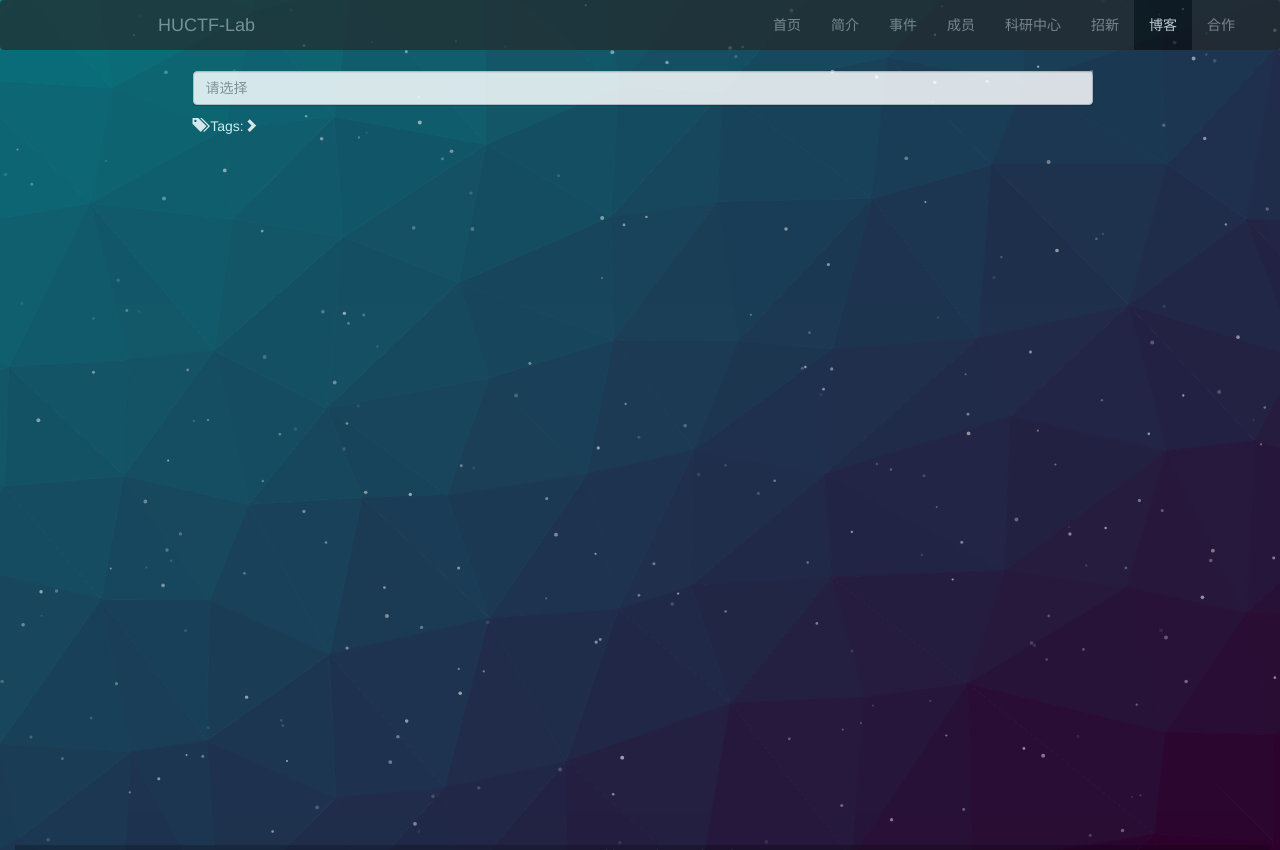
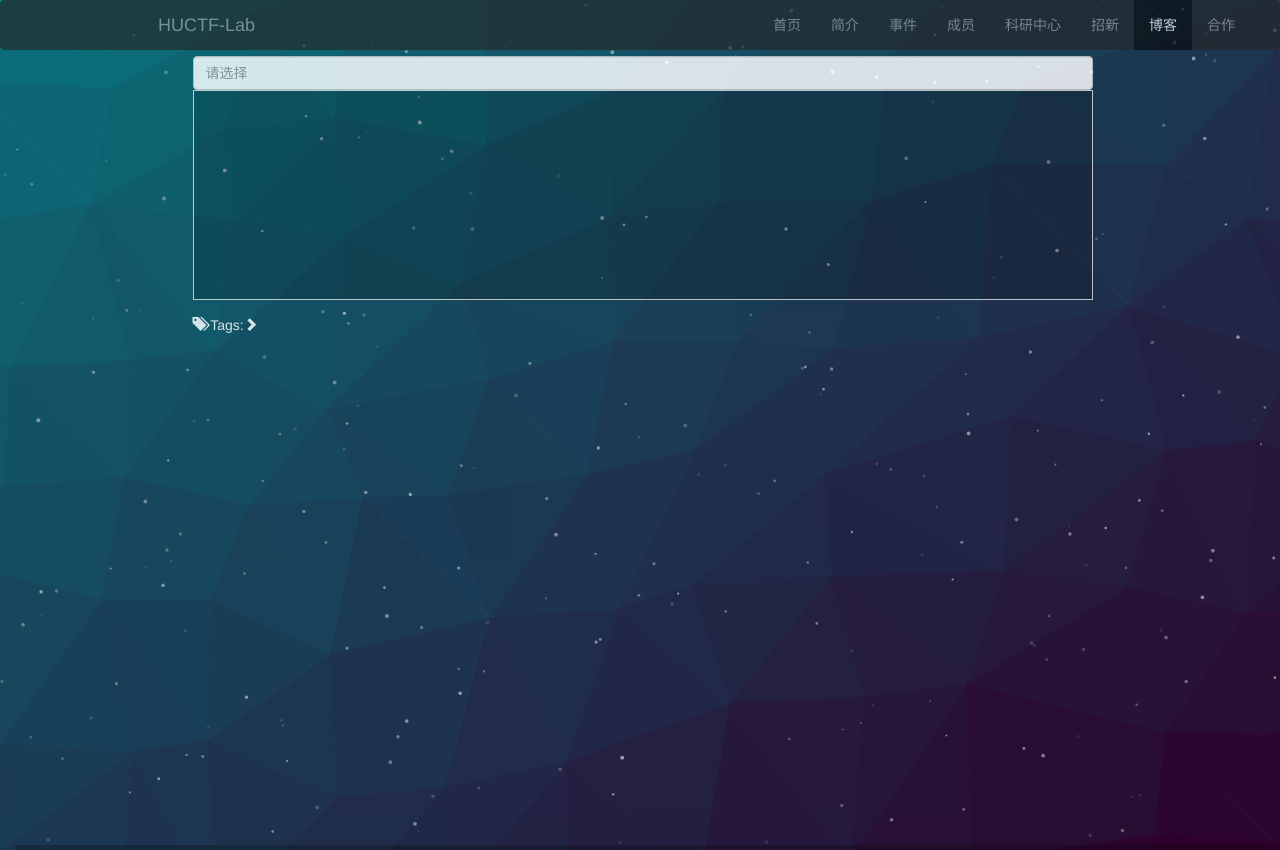
Before and after one commit to HUCTF/HUCTF-Lab-Theme, a Flask app: template Lab/templates/blog.html in a window 1280 px wide. Run offline with Flask 2, Linux system fonts and the light colour scheme; the template is opened without the code that fills it, so the values that code supplies are empty; some libraries are stand-ins or nearby versions.

Commit message:
update templates

```diff
--- a/Lab/templates/blog.html
+++ b/Lab/templates/blog.html
@@ -61,15 +61,18 @@
     <form action="" class="basic-grey" style="width: 100%;margin: 0 auto" >
         <div class="form-group" >
             <div class="Companies" >
+
                 <input class="form-control find_input"  type="text" placeholder="请选择" id="js-groupId">
                 <!--<button type="button" class="btn btn-primary find_btn" id="find_btn">搜索</button>-->
                 <a id="aa" href="" style="display: none"></a>
                 <input type="hidden" id="groupId">
-                <ul id="groupid">
+
+                <ul id="groupid" style="display: block">
                     {% for each in blog_dic %}
-                    <li data-id={{ each + 'id'}}><a style="color: white" href={{"#"+ each }}>{{ blog_dic[each]['title']}}</a></li>
+                    <li data-id={{ each + 'id'}} ><a style="color: white" href={{"#"+ each }}>{{ blog_dic[each]['title']}}</a></li>
                     {% endfor %}
                 </ul>
+
             </div>
         </div>
     </form>
@@ -78,20 +81,24 @@
 
     <div class="tag_1">
         <div id= 'tag_top'><span class="glyphicon glyphicon-tags"></span> Tags:<span class="glyphicon glyphicon-chevron-right"id=  'tag_icon'  ></span></div>
-        <div id="tag_detail1" style="display: none">
+
+
+        <div class="tag_detail"  id="tag_detail1" style="" >
         {%  for each in tag_dic %}
-        <div class="tag_detail"  >
-            <div style="margin-top: 5px">{{ each }}:</div>
             <div>
+            <div style="margin-top: 5px;">{{ each }}:</div>
+            <div >
                 {% for i in tag_dic[each] %}
                 <button type="button" class="btn btn-default btn-xs tag_but tagg">
                  <span class="glyphicon glyphicon-tags"></span> <span class="tagg1" data={{ each }}>{{ i }}</span>
                  </button>
                 {% endfor %}
             </div>
+            </div>
+         {% endfor %}
         </div>
-        {% endfor %}
-        </div>
+        <div class="clear"></div>
+
     </div>
 
     {% for each in blog_dic %}
@@ -108,11 +115,13 @@
                 <div style="float: left;" class="icon3_each"><span	class="glyphicon glyphicon-calendar"></span>-时间:<p id={{each+ "_time"}} style="float: right">{{ blog_dic[each]['time'] }}</p></div>
                 <div style="float: left;" class="icon3_each"><span	class="glyphicon glyphicon-book"></span>-分类:<p id={{ each+ "_type"}} style="float: right">{{ blog_dic[each]['type'] }}</p></div>
                 <div style="float: left;" class="icon3_each"><span	class="glyphicon glyphicon glyphicon-eye-open"></span>-阅读:100</div>
+                 <div class="clear"></div>
             </div>
         </div>
             <div id={{ each+"_detail1" }}  class='detail1' style="display: none"></div>
              <div class="people" style="display: none" id={{ each+"_detail1_aut" }}>
                     <span class="glyphicon glyphicon-user">-作者:<p id={{ each+ "_author"}} style="float: right">{{ blog_dic[each]['author'] }}</p></span>
+                   <div class="clear"></div>
                 </div>
 
     </div>
```
